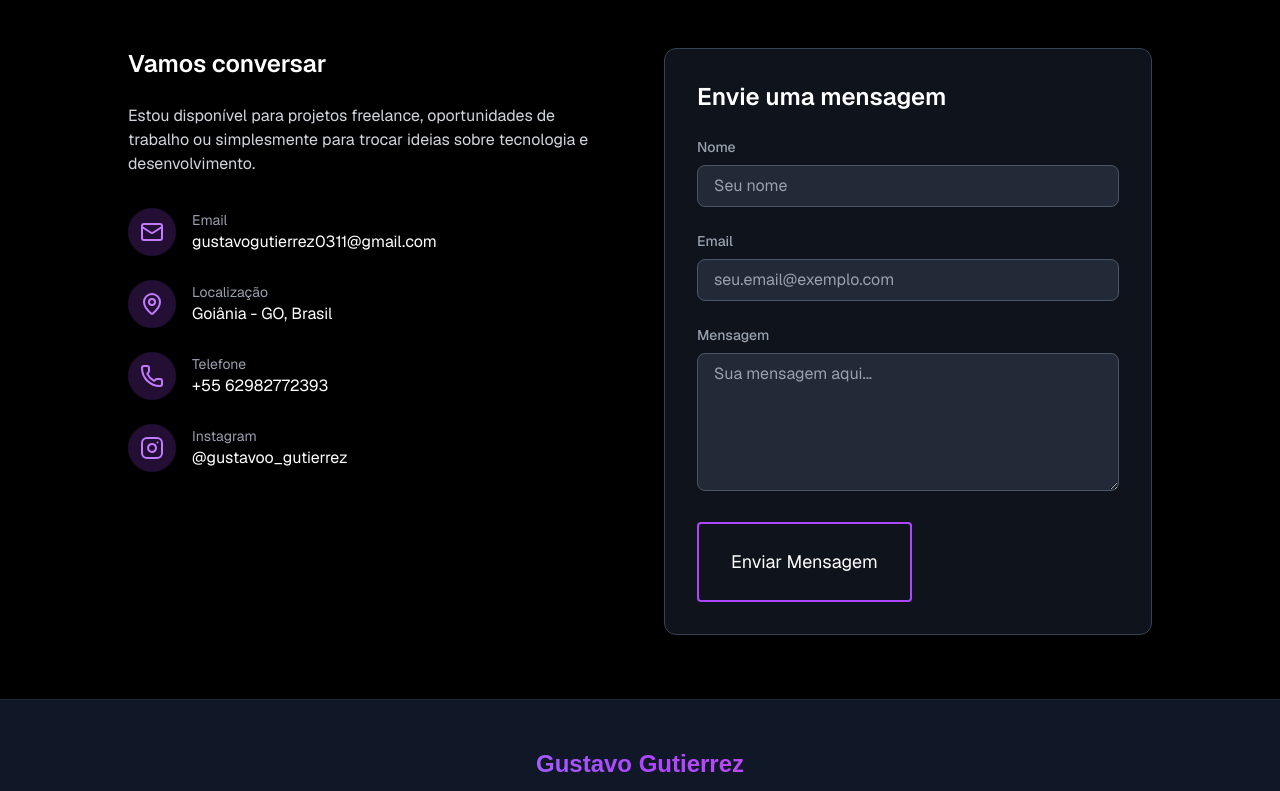
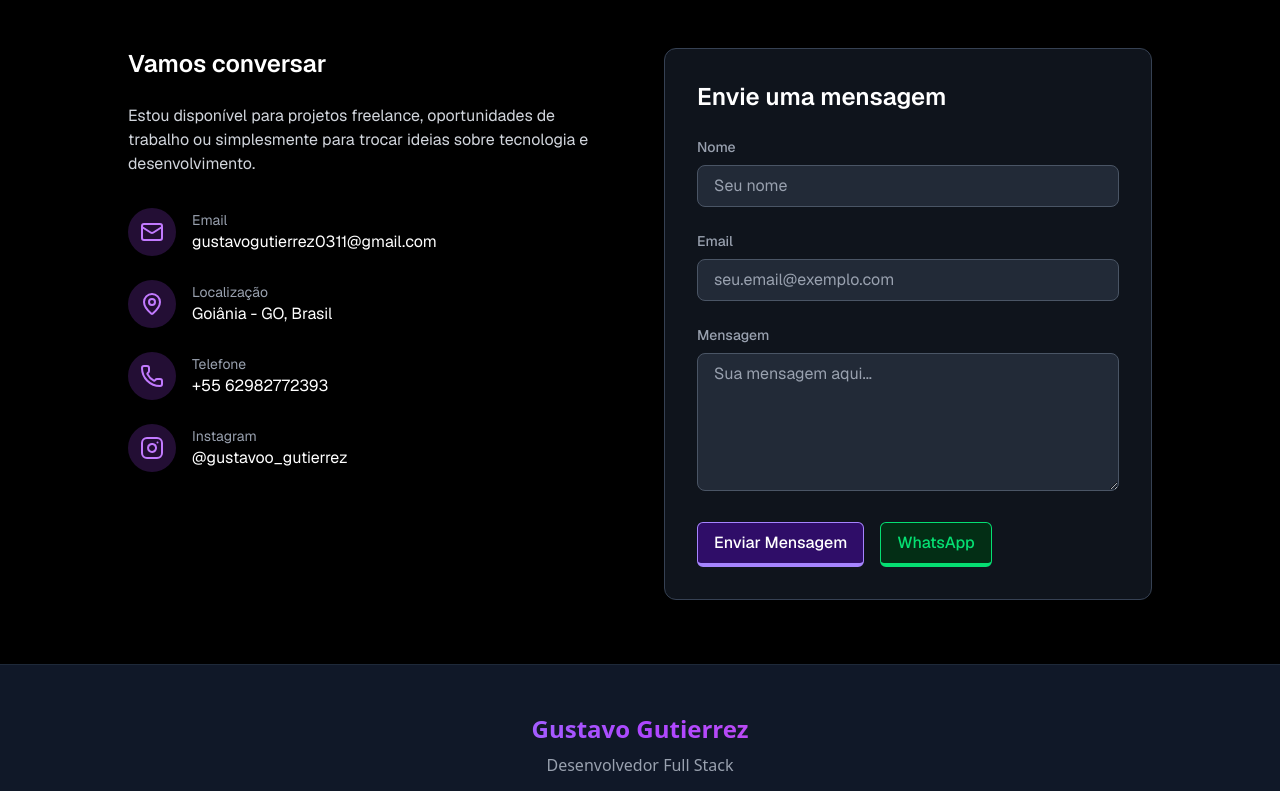
Before and after one commit to GutierrezDev7/porfolio, a Next.js app: page / in a window 1280 px wide. Shown: the part 3740-4531 px from the top of the page. Built offline with nearby package versions, Linux system fonts and the light colour scheme.

Commit message:
feat: adiciona integração com emailjs para envio de mensagens e atualiza dependências

```diff
--- a/package.json
+++ b/package.json
@@ -1,6 +1,7 @@
 {
   "dependencies": {
     "autoprefixer": "^10.4.21",
+    "emailjs-com": "^3.2.0",
     "framer-motion": "^12.6.3",
     "lucide-react": "^0.487.0",
     "next": "^15.2.4",
@@ -9,7 +10,8 @@
     "react-dom": "^19.1.0",
     "react-tsparticles": "^2.12.2",
     "tailwindcss": "^4.1.3",
-    "tsparticles": "^3.8.1"
+    "tsparticles": "^3.8.1",
+    "tsparticles-slim": "^2.12.0"
   },
   "devDependencies": {
     "@tailwindcss/postcss": "^4.1.3",
--- a/src/app/globals.css
+++ b/src/app/globals.css
@@ -23,8 +23,7 @@
   }
 }
 
+/* Torna o fundo do body transparente */
 body {
-  background: var(--background);
-  color: var(--foreground);
-  font-family: Arial, Helvetica, sans-serif;
+  background-color: transparent;
 }
--- a/src/app/page.tsx
+++ b/src/app/page.tsx
@@ -4,6 +4,7 @@ import React, { useState, useEffect, useRef } from 'react';
 import { motion } from "framer-motion";
 import { Mail, MapPin, Phone, Instagram } from 'lucide-react';
 import MatrixRain from "./components/MatrixRain";
+import emailjs from 'emailjs-com';
 
 // Implementação manual de debounce
 function debounce(func: (...args: any[]) => void, wait: number) {
@@ -125,6 +126,20 @@ const App: React.FC = () => {
   const buttonExpandEffect = "hover:scale-105";
 
   const arrowButtonStyles = "w-12 h-12 flex items-center justify-center bg-gradient-to-r from-purple-500 to-blue-500 text-white rounded-full shadow-md hover:scale-110 transition-transform duration-300 z-10";
+
+  const [isButtonDisabled, setIsButtonDisabled] = useState(true);
+
+  const handleInputChange = () => {
+    const name = (document.getElementById('name') as HTMLInputElement)?.value.trim();
+    const email = (document.getElementById('email') as HTMLInputElement)?.value.trim();
+    const message = (document.getElementById('message') as HTMLTextAreaElement)?.value.trim();
+
+    if (name && email && message) {
+      setIsButtonDisabled(false);
+    } else {
+      setIsButtonDisabled(true);
+    }
+  };
 
   return (
     <div className="bg-black min-h-screen text-white font-sans">
@@ -401,40 +416,83 @@ const App: React.FC = () => {
             <div className="reveal-section opacity-0 transform translate-y-8 transition-all duration-1000 delay-300">
               <div className="bg-gray-800/50 backdrop-blur-sm border border-gray-700 rounded-xl p-8">
                 <h3 className="text-2xl font-semibold mb-6 text-white">Envie uma mensagem</h3>
-                <form className="space-y-6">
+                <form className="space-y-6" onSubmit={(e) => {
+                  e.preventDefault();
+                  const formData = new FormData(e.target as HTMLFormElement);
+                  console.log('Dados enviados:', Object.fromEntries(formData.entries()));
+                  emailjs.sendForm(
+                    'service_hbzy1wu',
+                    'template_itzppya',
+                    e.target as HTMLFormElement,
+                    'BmBHizKaDmz4zvUUf'
+                  ).then((result) => {
+                    console.log('Mensagem enviada com sucesso:', result.text);
+                    alert('Mensagem enviada com sucesso!');
+                  }).catch((error) => {
+                    console.error('Erro ao enviar mensagem:', error.text);
+                    alert('Erro ao enviar mensagem. Tente novamente mais tarde.');
+                  });
+                }}>
                   <div>
                     <label htmlFor="name" className="block text-sm font-medium text-gray-400 mb-2">Nome</label>
                     <Input
                       id="name"
+                      name="nome"
                       type="text"
                       placeholder="Seu nome"
                       className="w-full bg-gray-700/50 border-gray-600 focus:border-purple-500 text-white placeholder-gray-400 focus:ring-purple-500 rounded-lg"
+                      onChange={handleInputChange}
                     />
                   </div>
                   <div>
                     <label htmlFor="email" className="block text-sm font-medium text-gray-400 mb-2">Email</label>
                     <Input
                       id="email"
+                      name="email"
                       type="email"
                       placeholder="seu.email@exemplo.com"
                       className="w-full bg-gray-700/50 border-gray-600 focus:border-purple-500 text-white placeholder-gray-400 focus:ring-purple-500 rounded-lg"
+                      onChange={handleInputChange}
                     />
                   </div>
                   <div>
                     <label htmlFor="message" className="block text-sm font-medium text-gray-400 mb-2">Mensagem</label>
                     <Textarea
                       id="message"
+                      name="mensagem"
                       placeholder="Sua mensagem aqui..."
                       rows={5}
                       className="w-full bg-gray-700/50 border-gray-600 focus:border-purple-500 text-white placeholder-gray-400 focus:ring-purple-500 rounded-lg"
+                      onChange={handleInputChange}
                     />
                   </div>
-                  <Button
-                    type="submit"
-                    className={`${buttonBaseStyles} ${buttonPrimaryStyles} ${buttonExpandEffect}`}
-                  >
-                    Enviar Mensagem
-                  </Button>
+                  <div className="flex space-x-4">
+                    <Button
+                      type="button"
+                      className="bg-violet-950 text-violet-400 border border-violet-400 border-b-4 font-medium overflow-hidden relative px-4 py-2 rounded-md hover:brightness-150 hover:border-t-4 hover:border-b active:opacity-75 outline-none duration-300 group"
+                      onClick={(e) => {
+                        if (isButtonDisabled) {
+                          e.preventDefault();
+                          alert('Preencha todos os campos, antes de prosseguir.');
+                        } else {
+                          const form = e.currentTarget.closest('form');
+                          form?.dispatchEvent(new Event('submit', { cancelable: true, bubbles: true }));
+                        }
+                      }}
+                    >
+                      <span className="bg-violet-400 shadow-violet-400 absolute -top-[150%] left-0 inline-flex w-80 h-[5px] rounded-md opacity-50 group-hover:top-[150%] duration-500 shadow-[0_0_10px_10px_rgba(0,0,0,0.3)]" />
+                      Enviar Mensagem
+                    </Button>
+                    <a
+                      href="https://wa.me/62982772393"
+                      target="_blank"
+                      rel="noopener noreferrer"
+                      className="bg-green-950 text-green-400 border border-green-400 border-b-4 font-medium overflow-hidden relative px-4 py-2 rounded-md hover:brightness-150 hover:border-t-4 hover:border-b active:opacity-75 outline-none duration-300 group"
+                    >
+                      <span className="bg-green-400 shadow-green-400 absolute -top-[150%] left-0 inline-flex w-80 h-[5px] rounded-md opacity-50 group-hover:top-[150%] duration-500 shadow-[0_0_10px_10px_rgba(0,0,0,0.3)]" />
+                      WhatsApp
+                    </a>
+                  </div>
                 </form>
               </div>
             </div>
--- a/src/components/ui/input.tsx
+++ b/src/components/ui/input.tsx
@@ -6,6 +6,7 @@ const Input: React.FC<InputProps> = (props) => {
   return (
     <input
       {...props}
+      autoComplete={props.autoComplete}
       className={`px-4 py-2 border rounded focus:outline-none focus:ring-2 focus:ring-blue-500 ${props.className}`}
     />
   );
```
Also changed, not shown: 1 other file (tests, documents, lock files or other folders).
